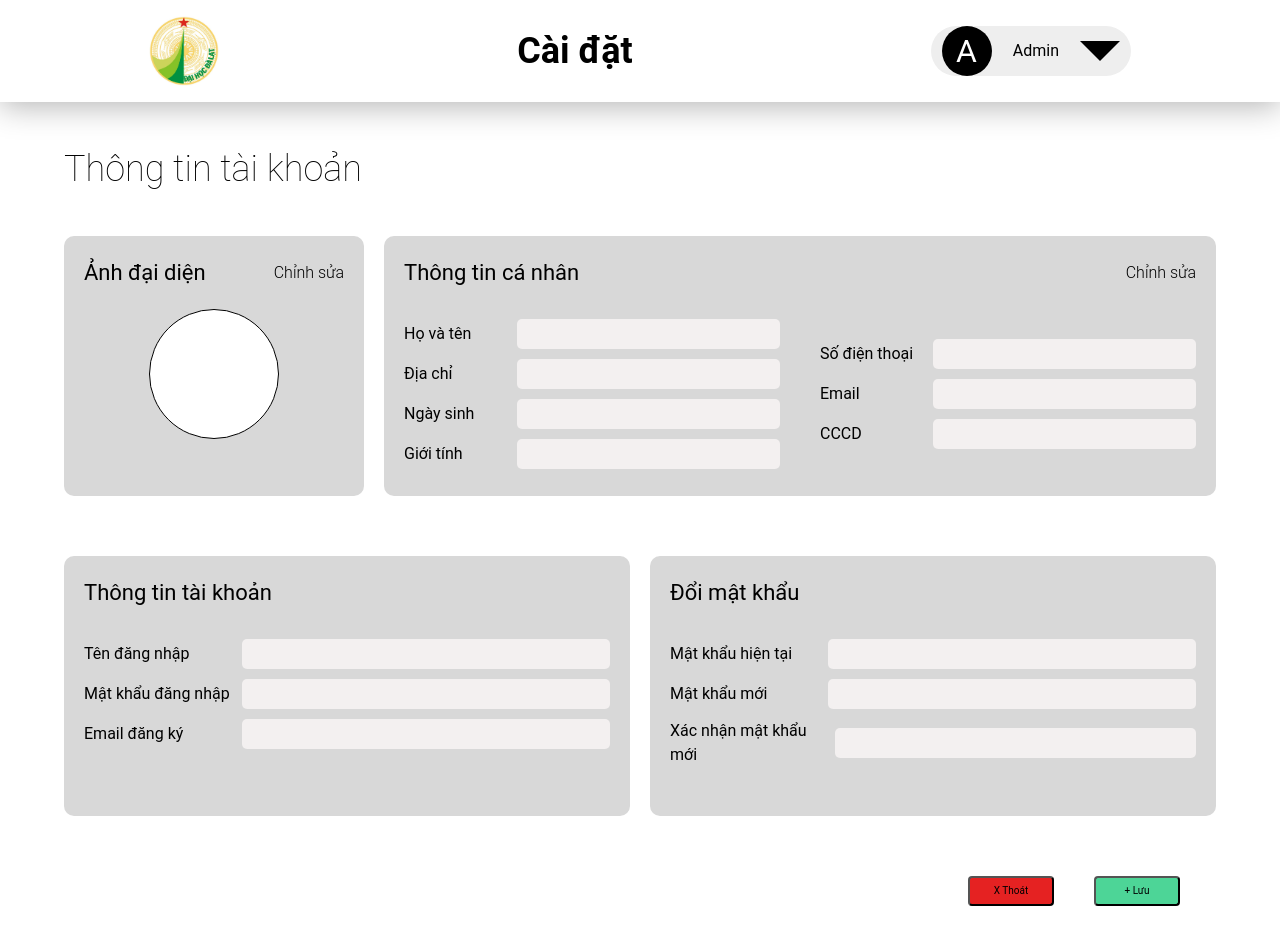
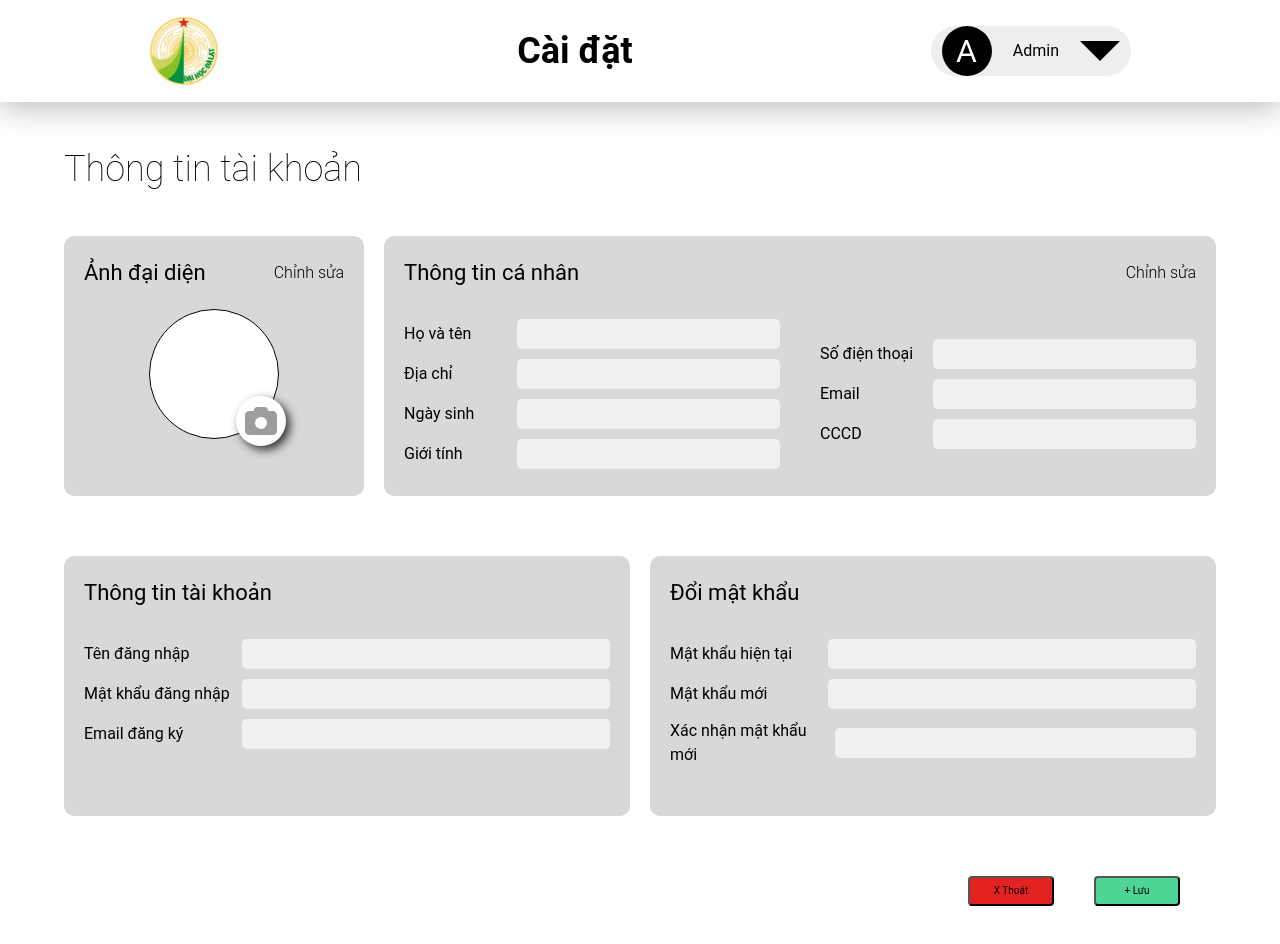
Before and after one commit to nhatlinh0/DACS, a React (Create React App) app: page / in a window 1280 px wide. Built offline with nearby package versions, Linux system fonts and the light colour scheme.

Commit message:
len di em

```diff
--- a/package.json
+++ b/package.json
@@ -3,6 +3,11 @@
   "version": "0.1.0",
   "private": true,
   "dependencies": {
+    "@fortawesome/fontawesome-svg-core": "^1.3.0",
+    "@fortawesome/free-brands-svg-icons": "^6.0.0",
+    "@fortawesome/free-regular-svg-icons": "^6.0.0",
+    "@fortawesome/free-solid-svg-icons": "^6.0.0",
+    "@fortawesome/react-fontawesome": "^0.1.17",
     "@testing-library/jest-dom": "^5.16.5",
     "@testing-library/react": "^13.4.0",
     "@testing-library/user-event": "^13.5.0",
--- a/src/Layouts/AccountLayout/AccountLayout.module.css
+++ b/src/Layouts/AccountLayout/AccountLayout.module.css
@@ -49,6 +49,27 @@
     background-color: #fff;
     border: 1px solid #000;
     margin: 0 auto;
+    position: relative;
+}
+
+.camerawrap {
+    position: absolute;
+    width: 50px;
+    height: 50px;
+    background-color: #fff;
+    border-radius: 50%;
+    text-align: center;
+    display: flex;
+    align-items: center;
+    bottom: -8px;
+    right: -8px;
+    box-shadow: 4px 4px 10px #333;
+}
+
+.cameraicon {
+    flex: 1;
+    font-size: 3.2rem;
+    color: #9e9d9d;
 }
 
 .userinfowrap {
--- a/src/Layouts/AccountLayout/index.js
+++ b/src/Layouts/AccountLayout/index.js
@@ -1,3 +1,5 @@
+import { FontAwesomeIcon } from '@fortawesome/react-fontawesome';
+import { faCamera } from '@fortawesome/free-solid-svg-icons';
 import Header from '../InfoLayout/Header';
 import styles from './AccountLayout.module.css';
 import classNames from 'classnames/bind';
@@ -17,7 +19,11 @@ function AccountLayout(props) {
                             <p className={styles.lefttext}>Ảnh đại diện</p>
                             <p className={styles.righttext}>Chỉnh sửa</p>
                         </div>
-                        <div className={styles.avatar}></div>
+                        <div className={styles.avatar}>
+                            <div className={styles.camerawrap}>
+                                <FontAwesomeIcon className={styles.cameraicon} icon={faCamera}></FontAwesomeIcon>
+                            </div>
+                        </div>
                     </div>
                     <div className={styles.userinfowrap}>
                         <div className={styles.titlewrap}>
--- a/src/Layouts/InfoLayout/InfoForm/InfoForm.module.css
+++ b/src/Layouts/InfoLayout/InfoForm/InfoForm.module.css
@@ -33,4 +33,23 @@
 .image {
     width: 420px;
     height: 300px;
+    border: 1px dashed #9a9292;
+    border-radius: 10px;
+    position: relative;
 }
+
+.addimage {
+    font-size: 4rem;
+    color: #d9d6d6;
+    position: absolute;
+    top: 10px;
+    left: 10px;
+    user-select: none;
+}
+.icon {
+    font-size: 8rem;
+    color: #000000;
+    position: absolute;
+    bottom: 6px;
+    right: 6px;
+}
--- a/src/Layouts/InfoLayout/InfoForm/index.js
+++ b/src/Layouts/InfoLayout/InfoForm/index.js
@@ -1,7 +1,8 @@
 import { Fragment } from 'react';
+import { FontAwesomeIcon } from '@fortawesome/react-fontawesome';
 import styles from './InfoForm.module.css';
-import camera from './camera1.png';
 import ContentStage from '../env';
+import { faCamera } from '@fortawesome/free-solid-svg-icons';
 
 function InfoForm({ info, name, content }) {
     let Layout = content ? ContentStage : Fragment;
@@ -12,7 +13,10 @@ function InfoForm({ info, name, content }) {
                 <div className={styles.wrap}>
                     <p className={styles.name}>{name}</p>
                     <input className={styles.add} type="text"></input>
-          <img className={styles.image} src={camera} alt=""></img>
+                    <div className={styles.image}>
+                        <p className={styles.addimage}>Thêm ảnh</p>
+                        <FontAwesomeIcon className={styles.icon} icon={faCamera} />
+                    </div>
                 </div>
                 <Layout></Layout>
             </div>
```
Also changed, not shown: src/App.js (+5 -2 lines), 1 other file (tests, documents, lock files or other folders). Lines whose indentation alone changed are shown as unchanged.
